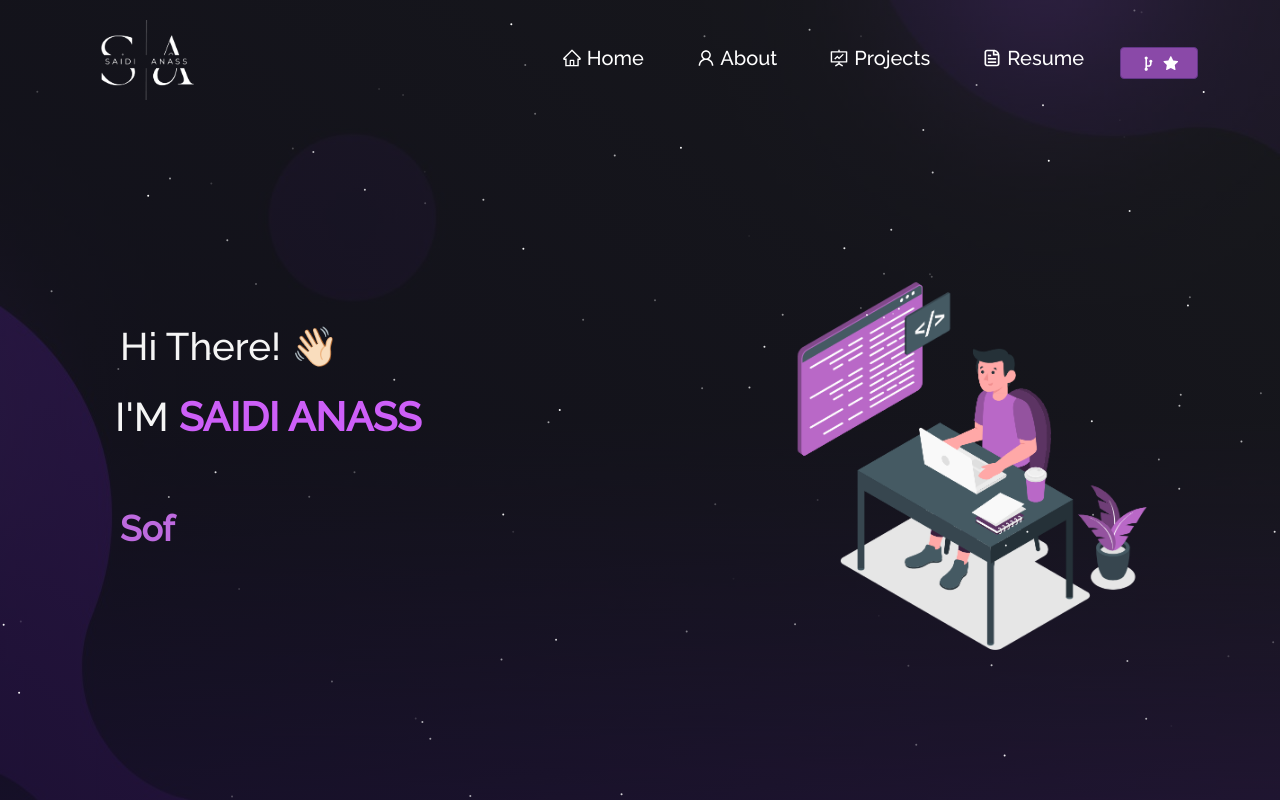
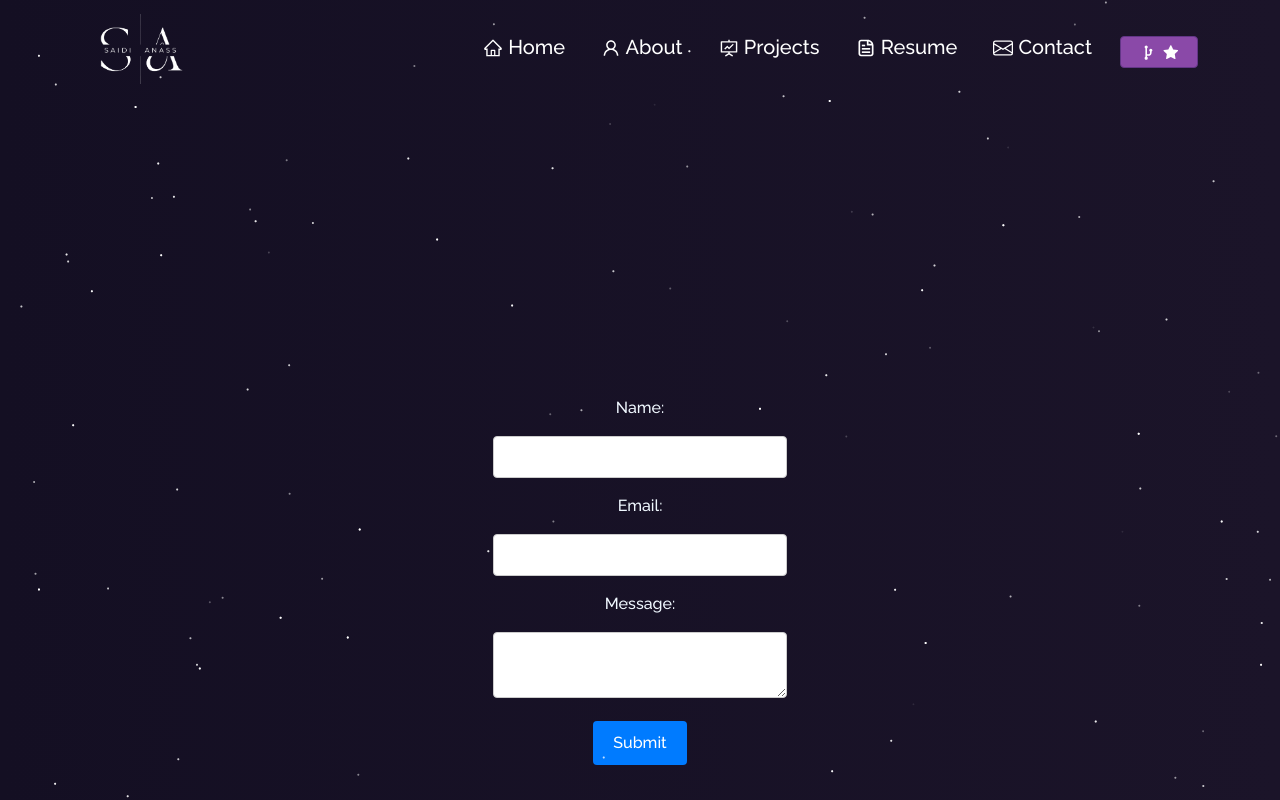
Before and after one commit to SaidiAnass11/Portfolio_saidi_anass_master, a React (Create React App) app: page /Contact in a window 1280 px wide. Before the commit this address led to /. Shown: the top 800 px of the page. Built offline with nearby package versions, Linux system fonts and the light colour scheme; a small style sheet from the web is missing.

Commit message:
add a contact form and other update

```diff
--- a/src/App.js
+++ b/src/App.js
@@ -6,7 +6,7 @@ import About from "./components/About/About";
 import Projects from "./components/Projects/Projects";
 import Footer from "./components/Footer";
 import Resume from "./components/Resume/ResumeNew";
-// import Contact from "./components/Contact/Contact";
+import Contact from "./components/Contact/Contact";
 
 import {
   BrowserRouter as Router,
@@ -41,7 +41,7 @@ function App() {
           <Route path="/" element={<Home />} />
           <Route path="/project" element={<Projects />} />
           <Route path="/about" element={<About />} />
-          {/* <Route path="/Contact" element={<Contact />} /> */}
+          <Route path="/Contact" element={<Contact />} />
           <Route path="/resume" element={<Resume />} />
           <Route path="*" element={<Navigate to="/"/>} />
         </Routes>
--- /dev/null
+++ b/src/components/Contact/Contact.js
@@ -0,0 +1,84 @@
+// ContactForm.js
+
+import React, { useState } from 'react';
+import { Container } from "react-bootstrap";
+import Particle from "../Particle";
+
+// ... (rest of the component)
+
+const Contact = () => {
+  const [formData, setFormData] = useState({
+    name: '',
+    email: '',
+    message: '',
+  });
+
+  const handleChange = (e) => {
+    const { name, value } = e.target;
+    setFormData({
+      ...formData,
+      [name]: value,
+    });
+  };
+
+  const handleSubmit = (e) => {
+    e.preventDefault();
+    // Add your logic to handle the form submission (e.g., sending data to a server)
+
+    // For now, let's just log the form data to the console
+    console.log('Form Data:', formData);
+
+    // Optionally, you can reset the form fields
+    setFormData({
+      name: '',
+      email: '',
+      message: '',
+    });
+  };
+
+  return (
+    <div style={{ position: "relative", minHeight: "100vh" }}>
+      <Container fluid className="Contact-section">
+        <Particle />
+        <div className="contact-container">
+          <div className="center-viewport">
+            <form onSubmit={handleSubmit} className="contact-form">
+              <label htmlFor="name">Name:</label>
+              <input
+                type="text"
+                id="name"
+                name="name"
+                value={formData.name}
+                onChange={handleChange}
+                required
+              />
+
+              <label htmlFor="email">Email:</label>
+              <input
+                type="email"
+                id="email"
+                name="email"
+                value={formData.email}
+                onChange={handleChange}
+                required
+              />
+
+              <label htmlFor="message">Message:</label>
+              <textarea
+                id="message"
+                name="message"
+                value={formData.message}
+                onChange={handleChange}
+                required
+              />
+
+              <button type="submit">Submit</button>
+            </form>
+          </div>
+        </div>
+      </Container>
+    </div>
+  );
+};
+
+export default Contact;
--- a/src/components/Navbar.js
+++ b/src/components/Navbar.js
@@ -5,6 +5,7 @@ import Nav from "react-bootstrap/Nav";
 import Container from "react-bootstrap/Container";
 import Button from "react-bootstrap/Button";
 import { CgGitFork } from "react-icons/cg";
+import { BsEnvelope } from "react-icons/bs";
 // import { ImBlog } from "react-icons/im";
 import {
   AiFillStar,
@@ -13,7 +14,7 @@ import {
   AiOutlineUser,
 } from "react-icons/ai";
 import { CgFileDocument } from "react-icons/cg";
-import logo from "../Assets/logo.png"; // Assuming this is the correct path
+import logo from "../Assets/logo.png";
 
 
 function NavBar() {
@@ -91,6 +92,16 @@ function NavBar() {
               </Nav.Link>
             </Nav.Item>
 
+            <Nav.Item>
+              <Nav.Link
+                as={Link}
+                to="/Contact"
+                onClick={() => updateExpanded(false)}
+              >
+                <BsEnvelope style={{ marginBottom: "2px" }} /> Contact
+              </Nav.Link>
+            </Nav.Item>
+
             <Nav.Item className="fork-btn">
               <Button
                 href="https://github.com/SaidiAnass11/"
--- a/src/components/Projects/ProjectCards.js
+++ b/src/components/Projects/ProjectCards.js
@@ -4,46 +4,33 @@ import Button from "react-bootstrap/Button";
 // import { CgWebsite } from "react-icons/cg";
 import { BsGithub } from "react-icons/bs";
 
-function ProjectCards(props,showIcons ) {
+function ProjectCards(props) {
   return (
     <Card className="project-card-view">
-    <Card.Img variant="top" src={props.imgPath} alt="card-img"/>
-    <Card.Body>
+      <Card.Img variant="top" src={props.imgPath} alt="card-img" />
+      <Card.Body style={{ display: "flex", flexDirection: "column" }}>
         <Card.Title>{props.title}</Card.Title>
         <Card.Text style={{ textAlign: "justify" }}>
           {props.description}
         </Card.Text>
+        <div style={{ marginTop: "auto" }}>
           <Button variant="primary" href={props.ghLink} target="_blank">
             {props.showIcons ? (
               <img
-              src={require('../../Assets/Threads-Logo-PNG.png')} // use require to specify the image path
+                src={require('../../Assets/Threads-Logo-PNG.png')}
                 alt="Threads Logo"
-              style={{ height: '20px', filter: 'invert(1)' }}            />
+                style={{ height: '20px', filter: 'invert(1)' }}
+              />
             ) : (
               <BsGithub />
             )}
             &nbsp;
             {props.isBlog ? "Threads" : "GitHub"}
           </Button>
-
-        {"\n"}
-        {"\n"}
-
-        {/* If the component contains Demo link and if it's not a Blog then, it will render the below component  */}
-
-        {/* {!props.isBlog && props.demoLink && (
-          <Button
-            variant="primary"
-            href={props.demoLink}
-            target="_blank"
-            style={{ marginLeft: "10px" }}
-          >
-            <CgWebsite /> &nbsp;
-            {"Demo"}
-          </Button>
-        )} */}
+        </div>
       </Card.Body>
     </Card>
   );
 }
+
 export default ProjectCards;
--- a/src/style.css
+++ b/src/style.css
@@ -88,7 +88,7 @@ button:focus {
   z-index: 1000;
   position: fixed !important;
   transition: all 0.3s ease-out 0s !important;
-  padding: 0.5rem 1rem !important;
+  padding: 0.15rem 1rem !important;
   /* height: 70px; */
 }
 
@@ -163,15 +163,18 @@ button:focus {
 
 .logo {
   position: top !important;
-  height: 80px !important;
+  height: 70px !important;
   width: auto!important;
   font-size: 2rem !important;
 }
-
+.logo:hover{
+  transform: scale(1.15) !important;
+  overflow: hidden !important;
+}
 .navbar-nav .nav-link {
   color: white !important;
-  padding-right: 1rem !important;
-  padding-left: 1rem !important;
+  padding-right: 0.5rem !important;
+  padding-left: 0.5rem !important;
 }
 
 .nav-link {
@@ -265,13 +268,16 @@ button:focus {
 }
 
 .home-section {
-  position: 100%;
+  position: relative;
   z-index: -1;
   background-image: var(--image-gradient), url(./Assets/home-bg.jpg);
   background-position: top center;
   background-repeat: no-repeat;
+  background-size: cover;
+  background-attachment: fixed; /* Add this line for a parallax effect */
   padding-bottom: 110px !important;
-  padding-top: 100px !important;
+  padding-top: 110px !important;
+  padding-left: auto !important;
 }
 
 .home-content {
@@ -467,6 +473,8 @@ button:focus {
 }
 
 .project-card {
+  padding: 20px;
+  margin-bottom: 20px;
   padding-top: 50px !important;
   padding-bottom: 50px !important;
   padding-left: 25px !important;
@@ -625,81 +633,27 @@ button:focus {
   color: white !important;
 }
 
-.resume {
-  padding-top: 50px;
-  padding-bottom: 50px;
-  justify-content: center;
+.fork-btn {
+  font-size: 1.1em !important;
+  padding-top: 10px !important;
 }
 
-.resume-left {
-  padding-right: 80px !important;
+.fork-btn-inner {
+  line-height: 1.4em !important;
+  background-color: #8a49a8 !important;
+  padding: 0.25rem 1.1rem !important;
+  vertical-align: middle !important;
+  text-align: center !important;
 }
 
-.resume-right {
-  padding-left: 80px !important;
+.fork-btn-inner:hover {
+  transform: translateY(-2px) !important;
+  background-color: #8a49a8 !important;
+  border-color: #8a49a8 !important;
 }
-
-@media (max-width: 767px) {
-  .resume-left {
-    padding-right: 15px !important;
-    padding-left: 15px !important;
-  }
-
-  .resume-right {
-    padding-right: 15px !important;
-    padding-left: 15px !important;
-  }
+.fork-btn-inner::after {
+  display: none !important;
 }
-.resume .resume-title {
-  font-size: 2em;
-  font-weight: 700;
-  padding-top: 30px;
-  padding-bottom: 30px;
-}
-
-.resume .resume-item {
-  padding: 0 0 10px 25px;
-  margin-top: -2px;
-  border-left: 2px solid #8a49a8;
-  position: relative;
-}
-
-.resume .resume-item .resume-title {
-  line-height: 18px;
-  font-size: 0.9em;
-  background: #5234795d;
-  padding: 8px 15px;
-  display: inline-block;
-  font-weight: 600;
-  margin-bottom: 10px;
-}
-
-.resume .resume-item ul {
-  padding-left: 20px;
-  text-align: justify;
-}
-
-.resume .resume-item ul li {
-  padding-bottom: 10px;
-  list-style: none;
-}
-
-.resume .resume-item:last-child {
-  padding-bottom: 0;
-}
-
-.resume .resume-item::before {
-  content: "";
-  position: absolute;
-  width: 16px;
-  height: 16px;
-  border-radius: 50px;
-  left: -9px;
-  top: 0;
-  background: #fff;
-  border: 2px solid #8a49a8;
-}
-
 .like-item {
   padding-top: 10px !important;
   font-size: 1.1em !important;
@@ -735,24 +689,71 @@ button:focus {
   }
 }
 
-.fork-btn {
-  font-size: 1.1em !important;
-  padding-top: 10px !important;
+/* --------- */
+/* Contact */
+/* --------- */
+
+.contact-container {
+  min-height: 100vh;
+  display: flex;
+  /* flex-direction: column; */
+  /* align-items: center; */
+  /* max-width: 400px; */
+  /* margin: 0 auto; */
+  /* padding: 20px; */
+  /* border: 1px solid #ccc; */
+  /* border-radius: 5px; */
+}
+.Contact-section {
+  position: relative !important;
+  padding-top: 260px !important;
+  padding-bottom: 60px !important;
+  color: white !important;
 }
 
-.fork-btn-inner {
-  line-height: 1.4em !important;
-  background-color: #8a49a8 !important;
-  padding: 0.25rem 1.1rem !important;
-  vertical-align: middle !important;
-  text-align: center !important;
+.center-viewport {
+  display: flex;
+  justify-content: center;
+  align-items: center;
+  flex-grow: 1;
+  max-height: 80vh;
+  overflow-y: auto;
 }
 
-.fork-btn-inner:hover {
-  transform: translateY(-2px) !important;
-  background-color: #8a49a8 !important;
-  border-color: #8a49a8 !important;
+.contact-form label {
+  display: block;
+  margin-bottom: 16px;
+  color: aliceblue;
 }
-.fork-btn-inner::after {
-  display: none !important;
+
+.contact input,
+.contact-form textarea {
+  width: 100%;
+  padding: 8px;
+  margin-bottom: 16px;
+  border: 1px solid #ccc;
+  border-radius: 4px;
 }
+.contact-form input {
+  width: 100%;
+  padding: 8px;
+  margin-bottom: 16px;
+  border: 1px solid #ccc;
+  border-radius: 4px;
+}
+.contact-form button {
+  background-color: #007bff;
+  color: #fff;
+  padding: 10px 20px;
+  border: none;
+  border-radius: 4px;
+  cursor: pointer;
+}
+
+.contact-form button:hover {
+  background-color: #0056b3;
+}
+
+/* .spacer {
+  flex-grow: 1;
+} */
```
Lines whose indentation alone changed are shown as unchanged.
